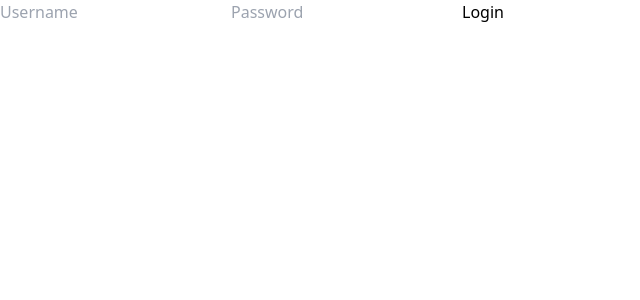
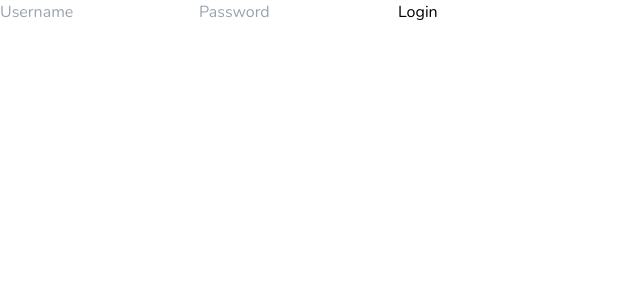
Before and after one commit to onissen/northware-suite, a Next.js app: page /login in a window 1280 px wide. Shown: the top 300 px of the page, without its empty margins (0-640 px from the left). Built offline with nearby package versions, Linux system fonts and the light colour scheme.

Commit message:
Adding Fonts and Colors

```diff
--- a/styles/_typography.sass
+++ b/styles/_typography.sass
@@ -1,3 +1,20 @@
+$nunito: 'Nunito'
+$nunito-italic: 'Nunito Italic'
+$font-fallback: 'Segoe UI', Tahoma, Geneva, Verdana, sans-serif
+
+@font-face
+    font-family: $nunito
+    src: url("/assets/fonts/nunito.ttf") format("truetype")
+
+@font-face
+    font-family: $nunito-italic
+    src: url("/assets/fonts/nunito-italic.ttf") format("truetype")
+
+@layer base
+    html
+        font-family: $nunito, $font-fallback
+
+
 h1, .h1
     font-size: 2.5rem
 
--- /dev/null
+++ b/styles/_variables.sass
@@ -0,0 +1 @@
+$white: #fff
--- a/styles/globals.sass
+++ b/styles/globals.sass
@@ -1,3 +1,6 @@
 @tailwind base
 @tailwind components
 @tailwind utilities
+
+@import variables
+@import typography
--- a/tailwind.config.js
+++ b/tailwind.config.js
@@ -5,7 +5,7 @@ module.exports = {
     "./components/**/*.{js,jsx}",
   ],
   theme: {
-    extend: {},
+
   },
   plugins: [],
 };
```
Also changed, not shown: public/assets/fonts/nunito-italic.ttf (added), public/assets/fonts/nunito.ttf (added).
